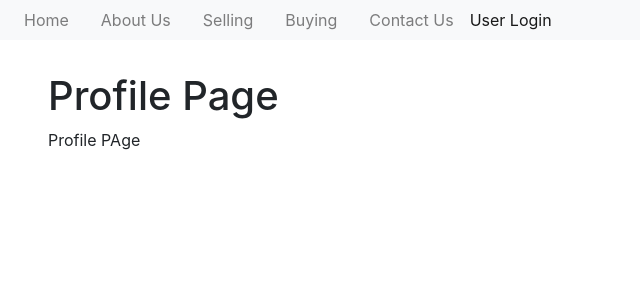
After one commit to 99Ace/Assignment4-django-caruser-login, a Django app: page /profile/ in a window 1280 px wide. The commit adds this page. Shown: the top 300 px of the page, without its empty margins (0-640 px from the left). Run offline with Django 3.2, Linux system fonts and the light colour scheme; a user stored in the database is signed in; some libraries are stand-ins or nearby versions.

Commit message:
shifted the login and logout to nav bar

```diff
--- a/accounts/templates/base.html
+++ b/accounts/templates/base.html
@@ -44,10 +44,9 @@
             <a class="nav-link active" href=""  >User Login</a>
           </li>
         </ul>
-        <form class="form-inline my-2 my-lg-1">
-          <input class="form-control mr-sm-2" type="search" placeholder="Enter Make/Model" aria-label="Search">
-          <button class="btn bg-warning my-2 my-sm-0" type="submit">Search</button>
-        </form>
+        <div>
+          {% block login_user %}{% endblock %}
+        </div class="mr-5">
       </div>
     </nav>
     <div class="p-5">
--- /dev/null
+++ b/accounts/templates/profile.html
@@ -0,0 +1,11 @@
+{%extends 'base.html' %}
+{%block page_title %}  Login {%endblock %}
+
+{%block title %}
+<h1> Profile Page</h1>
+{%endblock %}
+{%block content %}
+  <div>
+   Profile PAge
+  </div>
+{%endblock%}
--- a/accounts/views.py
+++ b/accounts/views.py
@@ -1,6 +1,7 @@
 from django.shortcuts import render, redirect, reverse, HttpResponse
 from django.contrib import auth, messages
 from .forms import LoginForm
+from django.contrib.auth.decorators import login_required
 
 # Create your views here.
 def index(request):
@@ -30,3 +31,7 @@ def login(request):
         return render(request, 'login.html', {
             'form':login_form
         })
+
+@login_required
+def profile(request):
+    return render(request, 'profile.html')
--- a/assignment4/urls.py
+++ b/assignment4/urls.py
@@ -15,11 +15,12 @@ Including another URLconf
 """
 from django.contrib import admin
 from django.urls import path
-from accounts.views import index, logout, login
+from accounts.views import index, logout, login, profile
 
 urlpatterns = [
     path('admin/', admin.site.urls),
     path('', index, name='index'),
     path('logout/', logout, name='logout'),
-    path('login/', login, name='login')
+    path('login/', login, name='login'),
+    path('profile/', profile, name='profile')
 ]
```
Also changed, not shown: accounts/templates/index.html (+23 -24 lines), db.sqlite3.
